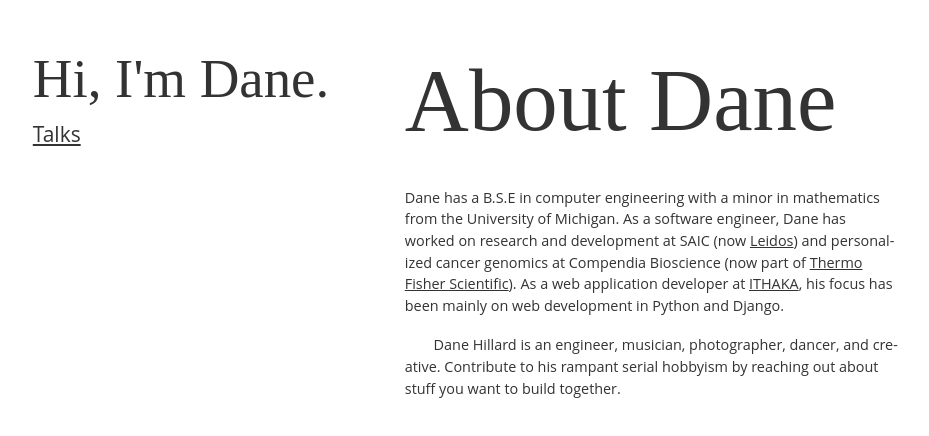
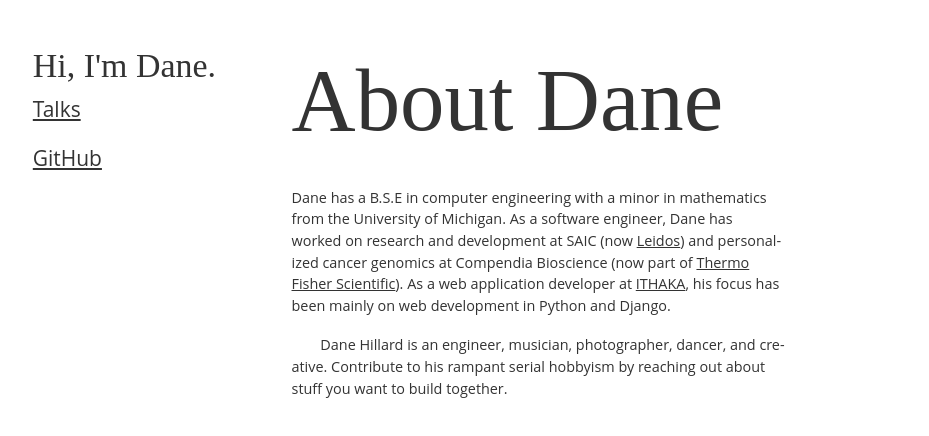
Before and after one commit to daneah/dane.engineering, a Vue app: page / in a window 1280 px wide. Shown: the top 436 px of the page, without its empty margins (14-943 px from the left). Built offline with nearby package versions, Linux system fonts and the light colour scheme; a web font is replaced by a local one.

Commit message:
Add GitHub link (#17)

```diff
--- a/src/App.vue
+++ b/src/App.vue
@@ -45,8 +45,7 @@ export default {
       titleTemplate: chunk => `${chunk} | Dane Hillard`,
       meta: [
         {
-          property: 'og:title',
-          content: 'GIVE ME A TITLE',
+          property: 'og:title', content: 'GIVE ME A TITLE',
           vmid: 'og:title'
         },
         {
@@ -61,6 +60,7 @@ export default {
     return {
       navLinks: [
         { to: 'talks', text: 'Talks' },
+        { to: 'https://github.com/daneah', text: 'GitHub', external: true },
       ]
     }
   }
@@ -100,7 +100,7 @@ main {
 }
 
 .impact-heading {
-  font-size: var(--text-xxl);
+  font-size: var(--text-xl);
   font-family: var(--font-title);
 }
 
--- a/src/components/BaseNav.vue
+++ b/src/components/BaseNav.vue
@@ -9,6 +9,20 @@
             <template
                 v-for="link in links"
             >
+                <template v-if="link.external">
+                    <li
+                        :key="link.to"
+                        class="nav-link"
+                    >
+                        <BaseLink
+                            :href="link.to"
+                            :external="true"
+                        >
+                            {{ link.text }}
+                        </BaseLink>
+                    </li>
+                </template>
+                <template v-else>
                     <router-link
                         v-if="activeLinks.includes(link)"
                         :key="link.to"
@@ -18,7 +32,7 @@
                     >
                         <BaseLink
                             :href="link.to"
-                        :external="false"
+                            :external="link.external || false"
                         >
                             {{ link.text }}
                         </BaseLink>
@@ -30,6 +44,7 @@
                     >
                         <span>{{ link.text }}</span>
                     </li>
+                </template>
             </template>
         </ul>
     </nav>
```
Lines whose indentation alone changed are shown as unchanged.
